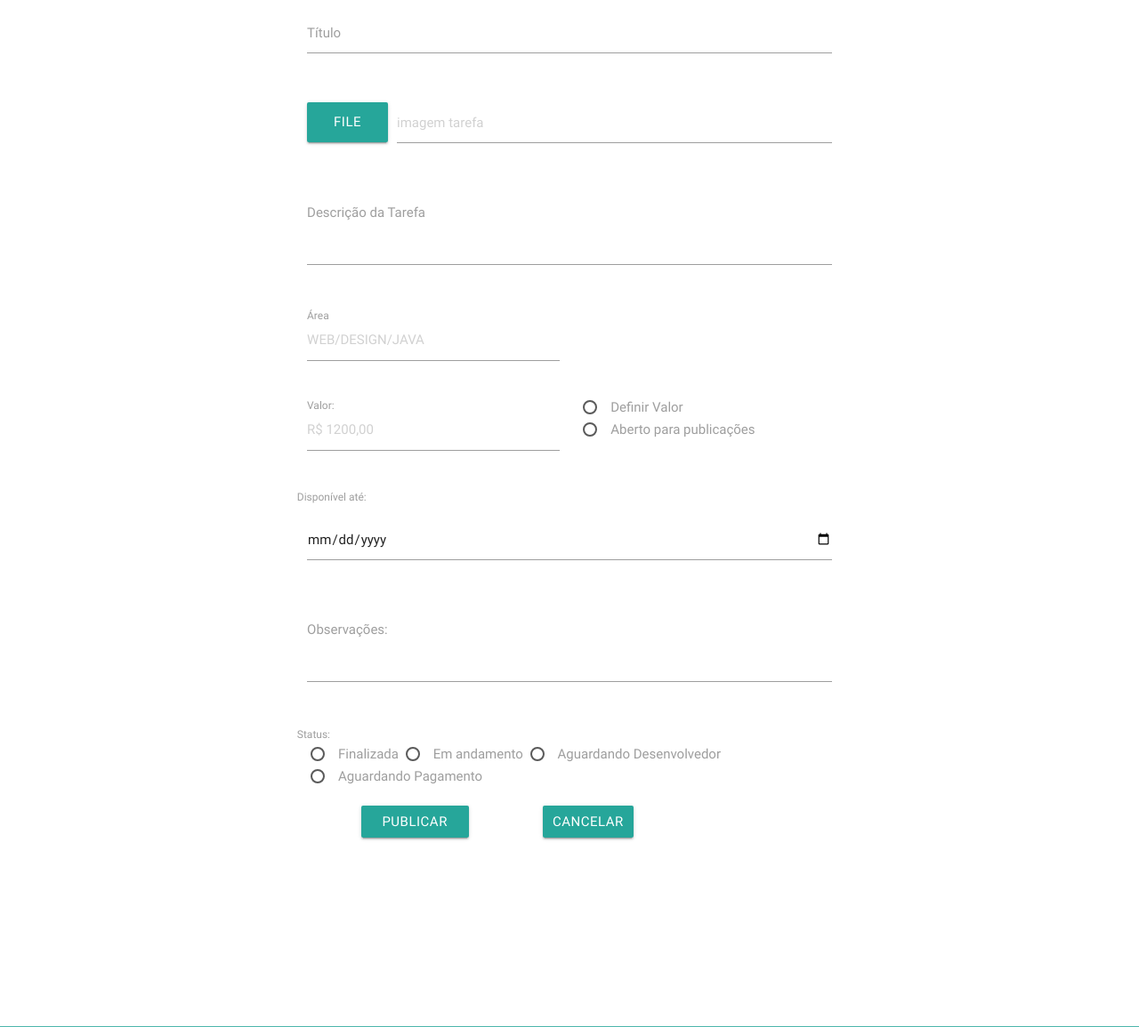
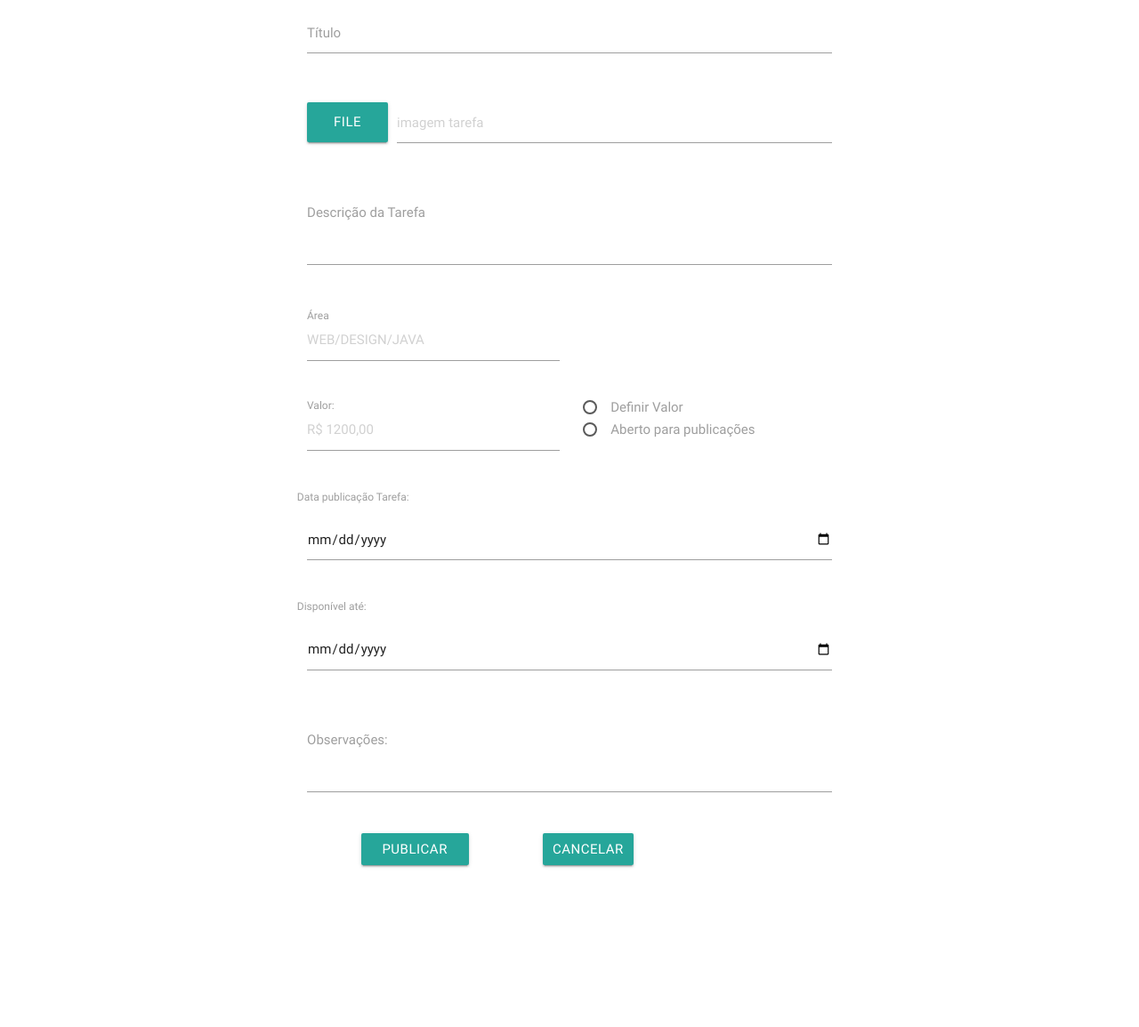
Before and after one commit to romulomrossi/WoodenBlock, a CodeIgniter app: page /database/index.php/tarefa/index in a window 1280 px wide. Shown: the part 346-1501 px from the top of the page at 89% size. Run offline with CodeIgniter, Linux system fonts and the light colour scheme; some libraries are stand-ins or nearby versions.

Commit message:
correção tarefas

```diff
--- a/woodenblock/application/config/autoload.php
+++ b/woodenblock/application/config/autoload.php
@@ -133,5 +133,4 @@ $autoload['language'] = array();
 |
 |	$autoload['model'] = array('first_model' => 'first');
 */
-$autoload['model'] = array('UsersModel');
-$autoload['model'] = array('TarefaModel');
+$autoload['model'] = array('UsersModel','TarefaModel');
--- a/woodenblock/application/controllers/Tarefa.php
+++ b/woodenblock/application/controllers/Tarefa.php
@@ -31,7 +31,9 @@ class Tarefa extends CI_Controller {
         if($validation)
         {
             $tarefa = $this->input->post();
-            $status = $this->TarefaModel->Insert($tarefa);
+            $idOwner = $this->TarefaModel->GetId();
+            $id = $idOwner['idUser'];
+            $status = $this->TarefaModel->Insert($id,$tarefa);
             if(!$status)
             {
                 $this->session->set_flashdata('error', 'Não foi possível inserir a tarefa.');
@@ -50,30 +52,19 @@ class Tarefa extends CI_Controller {
         }
     }
     private function Validate($operation = 'create')
-        {
+    {
             switch($operation)
             {
                 case 'create':
-                    $rules['title'] = array('trim', 'required');
-                    $rules['descricao'] = array('trim', 'required');
-                    $rules['status'] = array('trim', 'required');
-                    $rules['image'] = array('trim', 'required');
-                    $rules['area'] = array('trim', 'required');
-                    $rules['value'] = array('trim', 'required');
-                    $rules['observacao'] = array('trim', 'required');
-                    $rules['prazo'] = array('trim', 'required');
+                    $rules['name'] = array('trim', 'required');
+                    $rules['description'] = array('trim', 'required');
+                    $rules['comments'] = array('trim', 'required');
                     break;
-
             }
 
-            $this->form_validation->set_rules('name', 'Título', $rules['title']);
-            $this->form_validation->set_rules('descricao', 'Descrição', $rules['descricao']);
-            $this->form_validation->set_rules('prazo', 'Prazo', $rules['prazo']);
-            $this->form_validation->set_rules('status', 'Status', $rules['status']);
-            $this->form_validation->set_rules('value', 'Valor', $rules['value']);
-            $this->form_validation->set_rules('image', 'Imagem', $rules['image']);
-            $this->form_validation->set_rules('area', 'Área', $rules['area']);
-            $this->form_validation->set_rules('observacao', 'Observações', $rules['observacao']);
+            $this->form_validation->set_rules('name', 'Título', $rules['name']);
+            $this->form_validation->set_rules('description', 'Descrição', $rules['description']);
+            $this->form_validation->set_rules('comments', 'Observações', $rules['comments']);
             return $this->form_validation->run();
         }
 
--- a/woodenblock/application/models/TarefaModel.php
+++ b/woodenblock/application/models/TarefaModel.php
@@ -9,14 +9,26 @@ class TarefaModel extends CI_Model {
         $this->table = 'Task';
     }
 
-    function Insert($data)
+    function Insert($idOwer,$data)
     {
         if(!isset($data))
             return false;
-        return $this->db->insert($this->table, $data);
+        else{
+            $data1 = array('idOwner'=> $idOwer);
+            $this->db->set($data1);
+            return $this->db->insert($this->table, $data);
+        }
     }
 
+    function GetId(){
+        $tb = 'Users';
+        $query = $this->db->get($tb);
 
+        if ($query->num_rows() > 0)
+            return $query->row_array();
+        else
+            return null;
+    }
 
     function GetAll($sort = 'idTask', $order = 'asc') {
         $this->db->order_by($sort, $order);
--- a/woodenblock/application/views/tarefa.php
+++ b/woodenblock/application/views/tarefa.php
@@ -13,8 +13,8 @@
       <form class="col s12 col m8 offset-m2" method="post" action=<?=base_url('index.php/users/tarefa/create')?> >
         <div class="row">
           <div class="input-field col s12 col m12">
-            <input name="title" required="" type="text" class="validate" value="<?=set_value('title')?>">
-            <label for="title">Título</label>
+            <input name="name" required="" type="text" class="validate" value="<?=set_value('name')?>">
+            <label for="name">Título</label>
           </div>
         </div>
         <div class="row">
@@ -30,7 +30,7 @@
         </div>
         <div class="row">
           <div class="input-field col s12 col m12">
-            <textarea name="descricao" value="<?=set_value('descricao')?>" required class="materialize-textarea required validate"></textarea>
+            <textarea name="description" value="<?=set_value('description')?>" required class="materialize-textarea required validate"></textarea>
               <label for="descricao">Descrição da Tarefa</label>
           </div>
         </div>
@@ -56,43 +56,33 @@
           </div>
         </div>
         <div class="row">
+        <div><label for="prazo">Data publicação Tarefa:</label></div>
+          <div class="input-field col s12 col m12">
+            <input name="initialTime" type="date" required class="validate" value="<?=set_value('initialTime')?>">
+          </div>
+        </div>
+        <div class="row">
         <div><label for="prazo">Disponível até:</label></div>
           <div class="input-field col s12 col m12">
-            <input name="prazo" type="date" required class="validate" value="<?=set_value('prazo')?>">
+            <input name="endTime" type="date" required class="validate" value="<?=set_value('endTime')?>">
           </div>
         </div>
         <div class="row">
           <div class="input-field col s12 col m12">
-            <textarea name="observacao" class="materialize-textarea"></textarea>
-              <label for="observacao">Observações:</label>
-          </div>
-        </div>
-        <div class="row">
-        <label>Status:</label>
-          <div class="col s12 col m12">
-                <input name="status" type="radio" id="s1" value="5" />
-                  <label for="s1">Finalizada</label>
-
-                  <input name="status" type="radio" id="s2" value="2" />
-                  <label for="s2">Em andamento</label>
-
-                  <input class="with-gap" name="status" type="radio" id="s3" value="1" />
-                  <label for="s3">Aguardando Desenvolvedor</label>
-
-                  <input class="with-gap" name="status" type="radio" id="s4" value="4" />
-                  <label for="s4">Aguardando Pagamento</label>
+            <textarea name="comments" class="materialize-textarea" value="<?=set_value('comments')?>"></textarea>
+              <label for="comments">Observações:</label>
           </div>
         </div>
 
         <div class="row">
             <div class="col s12 col m4">
-              <button class="btn waves-effect waves-light col offset-s4" type="submit" name="action">Publicar
+              <button class="btn waves-effect waves-light col offset-s4" type="submit" >Publicar
               <i class="material-icons right">send</i>
               </button>
             </div>
 
             <div class="col s12 col m4">
-              <button class="btn waves-effect waves-light col offset-s4"  name="action">
+              <button class="btn waves-effect waves-light col offset-s4">
               Cancelar
               </button>
             </div>
```
Also changed, not shown: WoodenBlock1.sql (added, +176 -0 lines).
